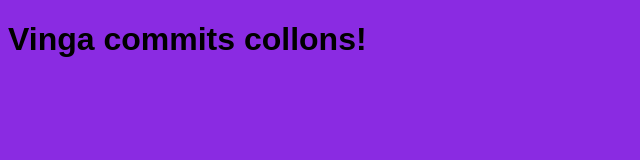
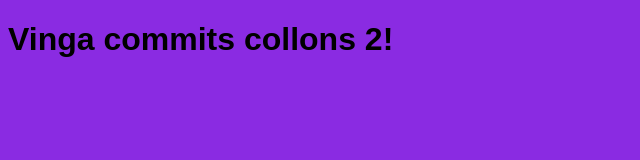
Before and after one commit to sgpico/provacurs, a plain HTML site: page index.html in a window 1280 px wide. Shown: the full height of the page, 0-640 px from the left. Drawn offline with Linux system fonts and the light colour scheme.

Commit message:
Collons 2
add 2

```diff
--- a/index.html
+++ b/index.html
@@ -7,6 +7,6 @@
         <link href="css/style.css" rel="stylesheet">
     </head>
     <body>
-    <h1>Vinga commits collons!</h1>
+    <h1>Vinga commits collons 2!</h1>
     </body>
 </html>
```
